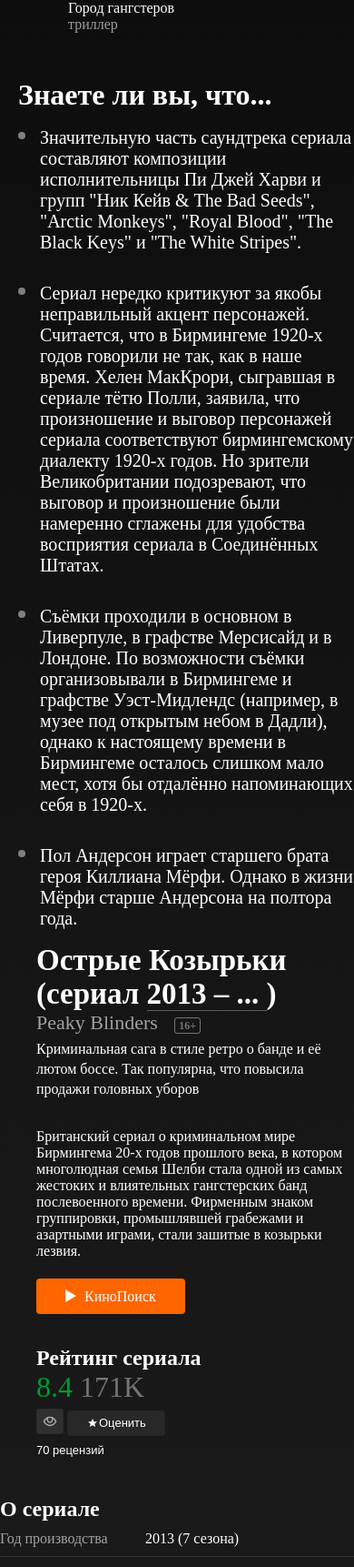
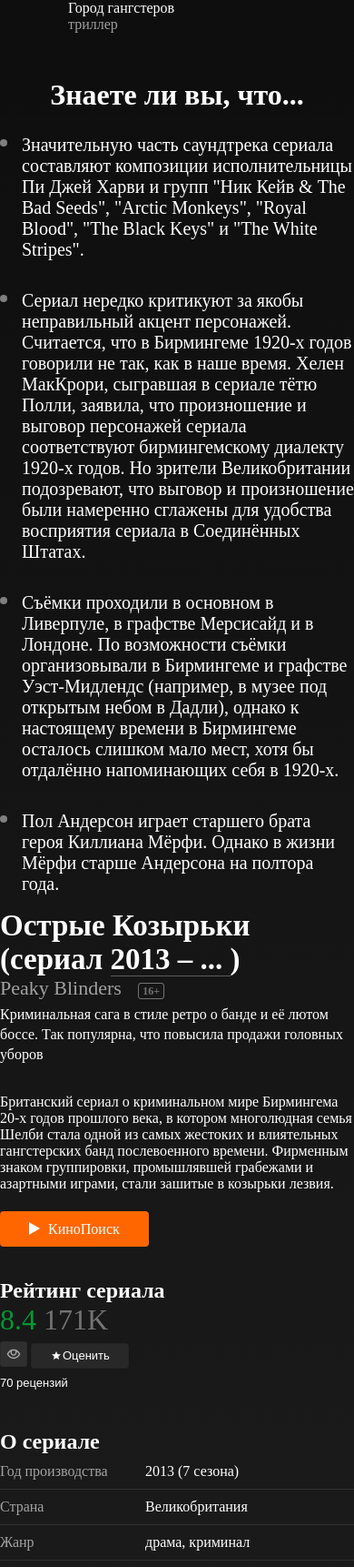
Before and after one commit to Ilia1204/Ilia1204.github.io, a PHP site: page / in a window 390 px wide. Shown: the part 2603-4325 px from the top of the page at 91% size. Run offline with PHP 8.4, Linux system fonts and the light colour scheme.

Commit message:
version 1.6
version 1.6

```diff
--- a/Сериал/css/adaptive.css
+++ b/Сериал/css/adaptive.css
@@ -108,6 +108,13 @@
 		left: 68%;
 		bottom: 5%;
 	}
+	.div_facts {
+		padding-left: 0px !important;
+	}
+	.facts-name_2 {
+		display: block;
+		text-align: center;
+	}
 }
 @media screen and (max-width: 540px) {
 	.facts-name {
@@ -183,6 +190,7 @@
 @media only screen and (max-width: 860px) {
 	.title {
 		width: auto;
+		margin-left: 0px;
 	}
 	.rate_series {
 		margin-left: 55px;
--- a/Сериал/index.html
+++ b/Сериал/index.html
@@ -144,7 +144,7 @@
                 </div>
             </div>
             </div>
-            <div style="padding-left: 20px;">
+            <div style="padding-left: 20px;" class="div_facts">
                 <h2 class="facts-name-h2">
                     <span class="facts-name_2">Знаете ли вы, что...</span>
                 </h2>
```
